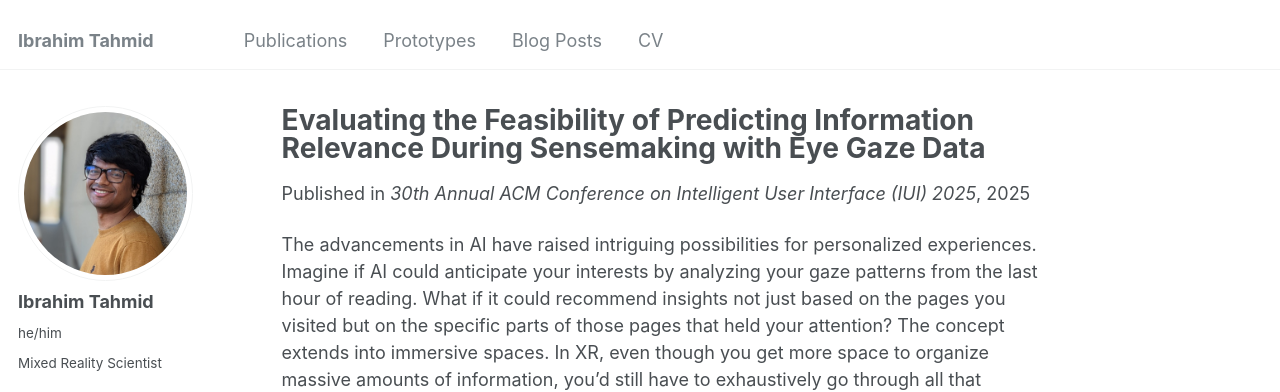
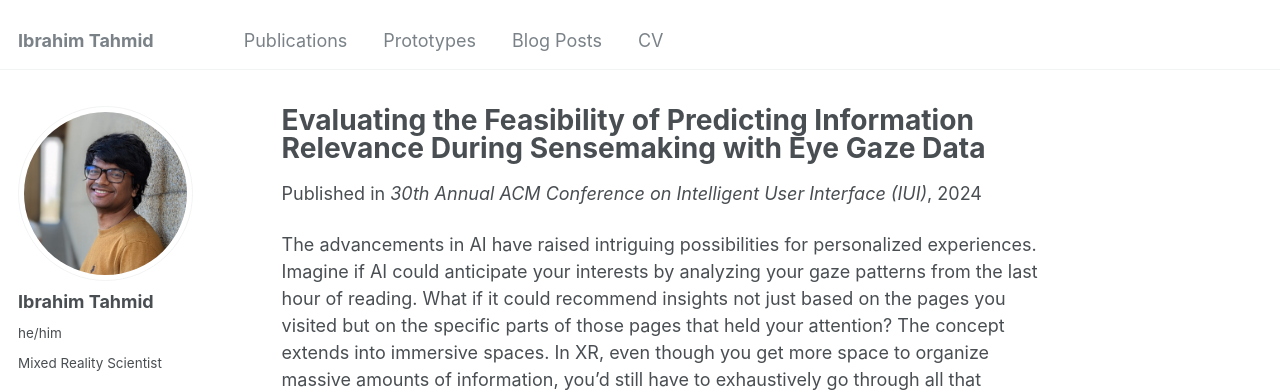
Before and after one commit to iatahmid/iatahmid.github.io, a Jekyll site: the page built from _publications/2024-03-24-eyest-recommendations.md, in a window 1280 px wide and 900 px high. Shown: the top 392 px of the window. Built offline with Jekyll 4.4.1, drawn with Linux system fonts in a browser that asks for light colours; some web fonts are replaced.

Commit message:
Update 2024-03-24-eyest-recommendations.md

```diff
--- a/_publications/2024-03-24-eyest-recommendations.md
+++ b/_publications/2024-03-24-eyest-recommendations.md
@@ -16,8 +16,8 @@ However, this came at the cost of reduced focused attention and perceived system
 need for explainable AI in human-AI collaborative sensemaking to build user trust and encourage the integration of AI outputs into
 the immersive sensemaking process. Based on our findings, we offer a set of guidelines for designing gaze-driven recommendation
 cues in an immersive environment.'
-date: 2025-03-24
-venue: '30th Annual ACM Conference on Intelligent User Interface (IUI) 2025'
+date: 2024-03-24
+venue: '30th Annual ACM Conference on Intelligent User Interface (IUI)'
 teaser: '/images/teasers/eyest_recommendations_teaser.jpg'
 slidesurl: ''
 prototypeurl: ''
```
